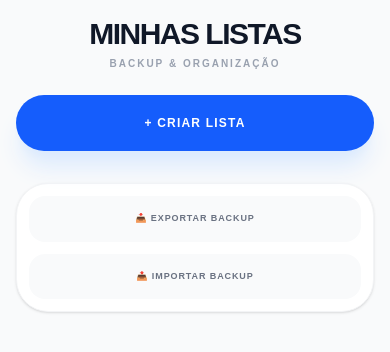
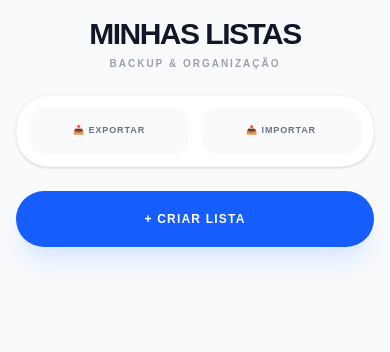
Before and after one commit to jonathaneamorim/web-shop-list, a Next.js app: page /app in a window 390 px wide. Shown: the top 352 px of the page. Built offline with nearby package versions, Linux system fonts and the light colour scheme.

Commit message:
fix: ajuste na home da aplicação

```diff
--- a/src/app/app/page.tsx
+++ b/src/app/app/page.tsx
@@ -81,26 +81,34 @@ export default function AppMain() {
   return (
     <div className="min-h-screen bg-gray-50 p-4 md:p-12" suppressHydrationWarning>
       <header className="max-w-5xl mx-auto mb-10 text-center md:text-left">
-        <div className="flex flex-col md:flex-row justify-between items-center gap-6 mb-8">
+        <div className="flex flex-col md:flex-row justify-between items-center gap-6 mb-6 md:mb-8">
           <div>
             <h1 className="text-3xl md:text-4xl font-black text-gray-900 tracking-tighter uppercase">Minhas Listas</h1>
             <p className="text-gray-400 mt-1 font-bold text-[10px] uppercase tracking-[0.2em]">Backup & Organização</p>
           </div>
+
           <button
             onClick={handleOpenCreateModal}
-            className="w-full md:w-auto bg-blue-600 text-white px-10 py-5 rounded-[2rem] font-black uppercase text-xs tracking-widest shadow-xl shadow-blue-100 hover:bg-blue-700 active:scale-95 transition-all"
+            className="hidden md:block bg-blue-600 text-white px-10 py-5 rounded-[2rem] font-black uppercase text-xs tracking-widest shadow-xl shadow-blue-100 hover:bg-blue-700 active:scale-95 transition-all"
           >
             + Criar Lista
           </button>
         </div>
 
-        <div className="grid grid-cols-1 md:grid-cols-2 gap-3 bg-white p-3 rounded-[2rem] border border-gray-100 shadow-sm">
-          <button onClick={handleExport} className="py-4 bg-gray-50 text-gray-500 rounded-2xl font-black text-[9px] uppercase tracking-widest hover:bg-blue-50 hover:text-blue-600 transition-all">📥 Exportar Backup</button>
+        <div className="grid grid-cols-2 gap-3 bg-white p-3 rounded-[2rem] border border-gray-100 shadow-sm mb-6 md:mb-0">
+          <button onClick={handleExport} className="py-4 bg-gray-50 text-gray-500 rounded-2xl font-black text-[9px] uppercase tracking-widest hover:bg-blue-50 hover:text-blue-600 transition-all">📥 Exportar</button>
           <label className="cursor-pointer">
             <input type="file" ref={fileInputRef} accept=".csv" className="hidden" onChange={handleImport} />
-            <div className="py-4 bg-gray-50 text-gray-500 rounded-2xl font-black text-[9px] uppercase tracking-widest hover:bg-green-50 hover:text-green-600 transition-all text-center">📤 Importar Backup</div>
+            <div className="py-4 bg-gray-50 text-gray-500 rounded-2xl font-black text-[9px] uppercase tracking-widest hover:bg-green-50 hover:text-green-600 transition-all text-center">📤 Importar</div>
           </label>
         </div>
+
+        <button
+          onClick={handleOpenCreateModal}
+          className="block md:hidden w-full bg-blue-600 text-white py-5 rounded-[2rem] font-black uppercase text-xs tracking-widest shadow-xl shadow-blue-100 active:scale-95 transition-all"
+        >
+          + Criar Lista
+        </button>
       </header>
 
       <main className="max-w-5xl mx-auto grid grid-cols-1 md:grid-cols-2 lg:grid-cols-3 gap-6">
```
